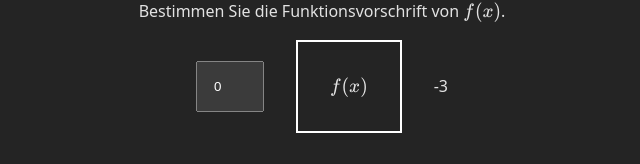
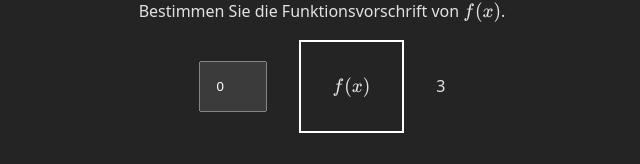
Before and after one commit to cedricgeissmann/advent-math, a SvelteKit app: page /day04 in a window 1280 px wide. Shown: the part 337-501 px from the top of the page, without its empty margins (318-958 px from the left). Built offline with nearby package versions, Linux system fonts and the light colour scheme.

Commit message:
Fixed operator sign.

```diff
--- a/src/routes/day04/+page.svelte
+++ b/src/routes/day04/+page.svelte
@@ -12,7 +12,7 @@ const output = katex.renderToString(`f(x) = ${m} \\cdot x ${b < 0 ? "" : "+"} ${
 let value = calc(input)
 
 function calc(x) {
-    return m * x - b;
+    return m * x + b;
 }
 
     const applyFunction = (e) => {
```
